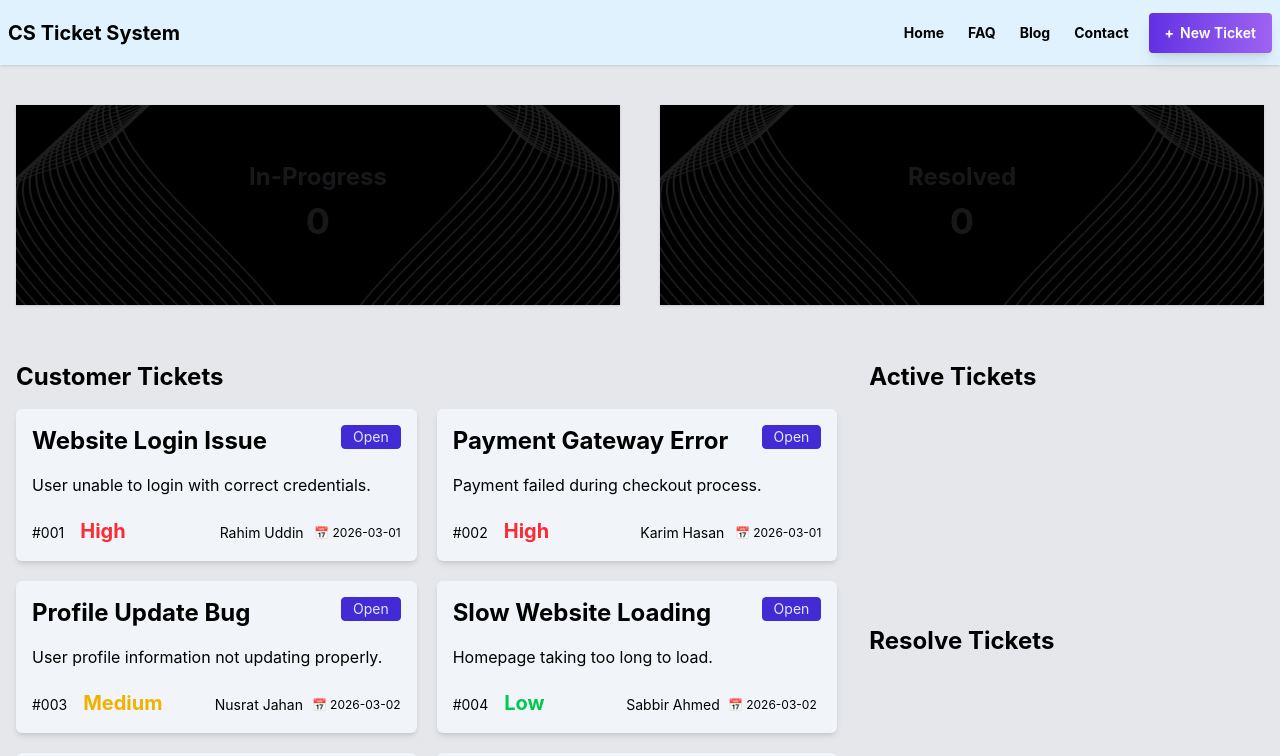
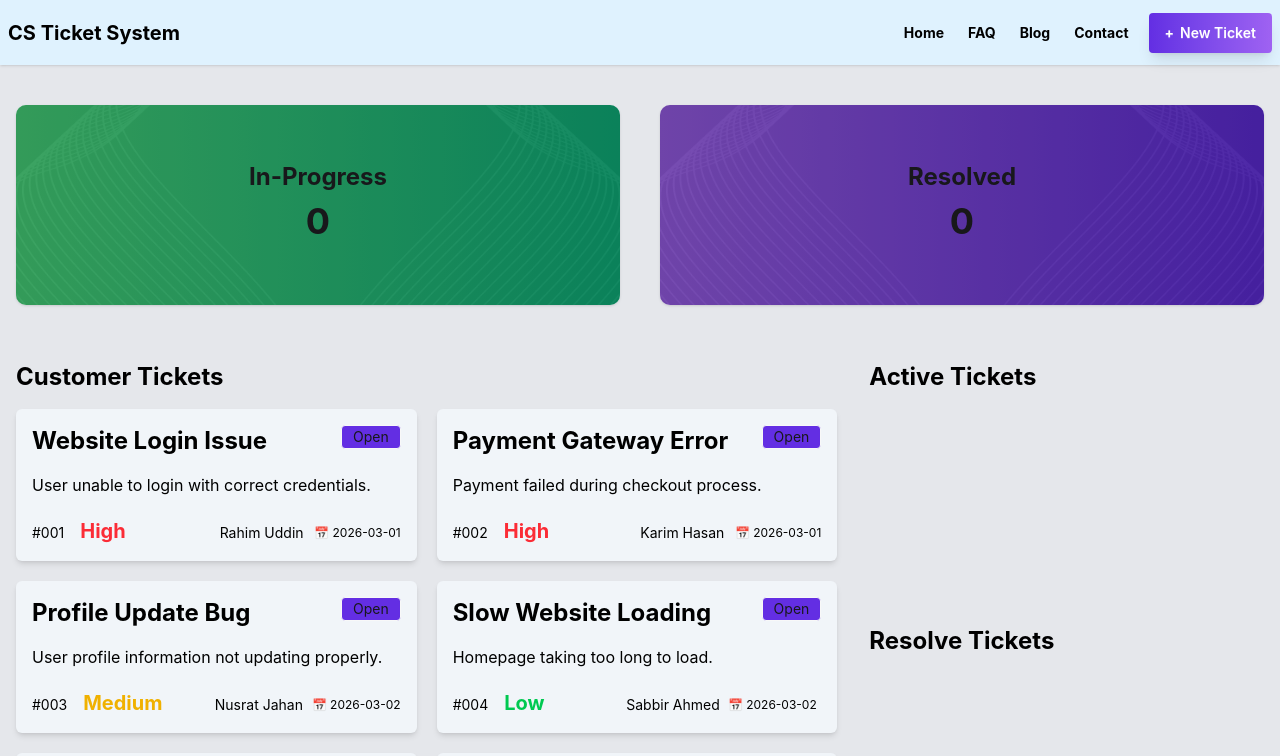
Before and after one commit to developer-faisal06/support-system, a React (Vite) app: page / in a window 1280 px wide. Shown: the top 756 px of the page. Built offline with nearby package versions, Linux system fonts and the light colour scheme.

Commit message:
fix card and some condition

```diff
--- a/src/App.css
+++ b/src/App.css
@@ -1,10 +1,39 @@
 @import "tailwindcss";
 @plugin "daisyui";
 
-.status-card{
+/* .status-card{
     background-image: url(./assets/vector1.png);
     background-size: cover;
     background-repeat: no-repeat;
     background-position: center;
 
+} */
+.status-card {
+    text-align: center;
+    background-image:
+    linear-gradient(90deg, #4ade80, #10b981);
+    background-size: cover;
+    background-repeat: no-repeat;
+    background-position: center;
+    border-radius: 10px;
 }
+
+.status-card::before,.status-card-right::before {
+    content: '';
+    position: absolute;
+    inset: 0;
+    background: url('./assets/vector1.png') center/cover no-repeat;
+    opacity: 0.3;
+    border-radius: 10px;
+
+}
+
+.status-card-right{
+     text-align: center;
+    background-image:
+    linear-gradient(90deg, #9F62F2, #632EE3);
+    background-size: cover;
+    background-repeat: no-repeat;
+    background-position: center;
+    border-radius: 10px;
+}
--- a/src/Component/StatusCard/StatusCard.jsx
+++ b/src/Component/StatusCard/StatusCard.jsx
@@ -7,14 +7,14 @@ const StatusCard = ({progress,resolve}) => {
             <div className='container mx-auto grid grid-cols md:grid-cols-2 gap-4 p-4 lg:py-10 lg:gap-10'>
                 <div className="status-card relative h-[200px] shadow-sm flex justify-center items-center ">
 
-                    <div className="content flex flex-col  ">
+                    <div className="content flex z-1 flex-col  ">
                         <h2 className="text-2xl font-bold ">In-Progress </h2>
                         <span className='text-4xl font-bold mx-auto py-2'>{progress.length}</span>
                     </div>
 
                 </div>
-                <div className="status-card relative h-[200px]  shadow-sm flex justify-center items-center">
-                    <div className="content flex flex-col  ">
+                <div className="status-card-right relative h-[200px]  shadow-sm flex justify-center items-center">
+                    <div className="content flex z-1 flex-col  ">
                         <h2 className="text-2xl font-bold ">Resolved</h2>
                         <span className='text-4xl font-bold mx-auto py-2'>{resolve.length}</span>
                     </div>
--- a/src/Component/TicketList/TicketList.jsx
+++ b/src/Component/TicketList/TicketList.jsx
@@ -20,7 +20,7 @@ const TicketList = ({ ticket, handleProcess,disabled }) => {
 
                     <div className="flex justify-between">
                         <h2 className='text-bold font-bold text-2xl' >{ticket.title}</h2>
-                        <div className="badge badge-primary rounded pt-0.5 pb-1">
+                        <div className={`badge rounded pt-0.5 font-white pb-1 ${disabled ? "badge-secondary":"bg-[#632EE3]"}`}>
                             {disabled ? "Progress":"Open"}</div>
                     </div>
                     <p className='py-4' > {ticket.description} </p>
```
